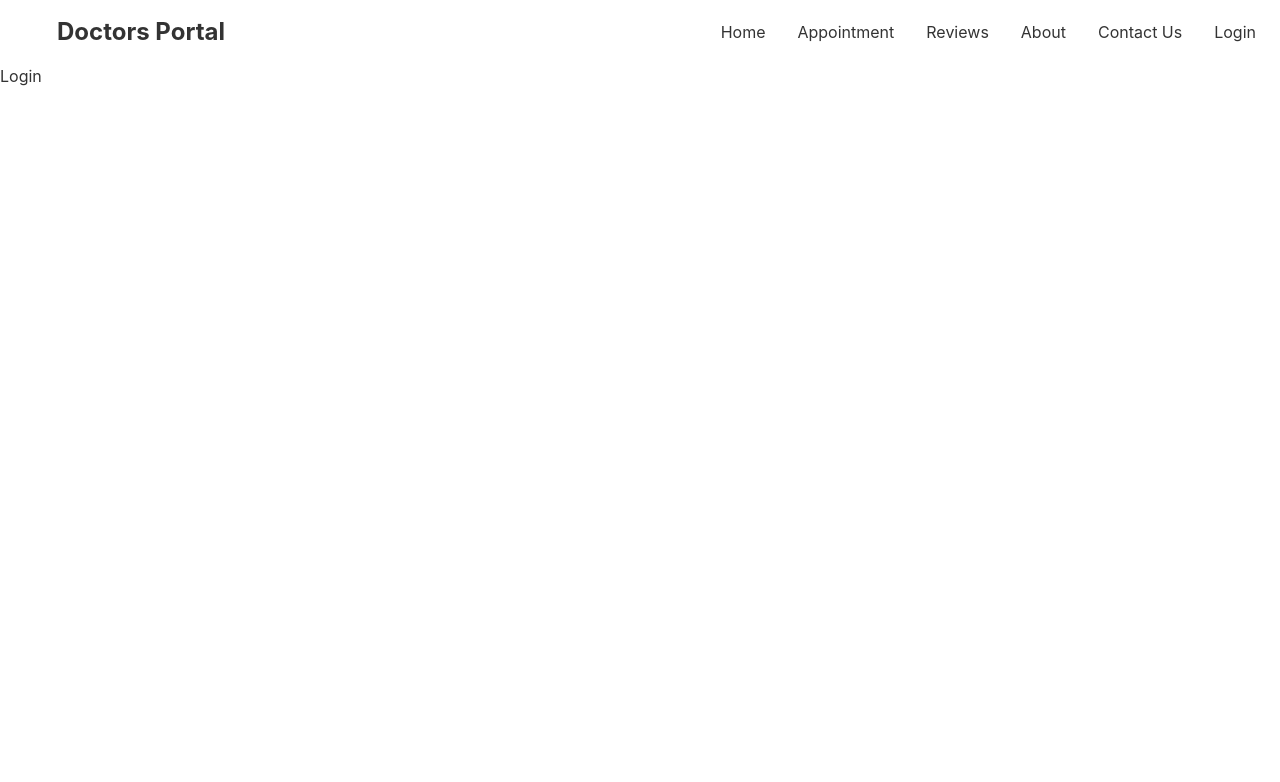
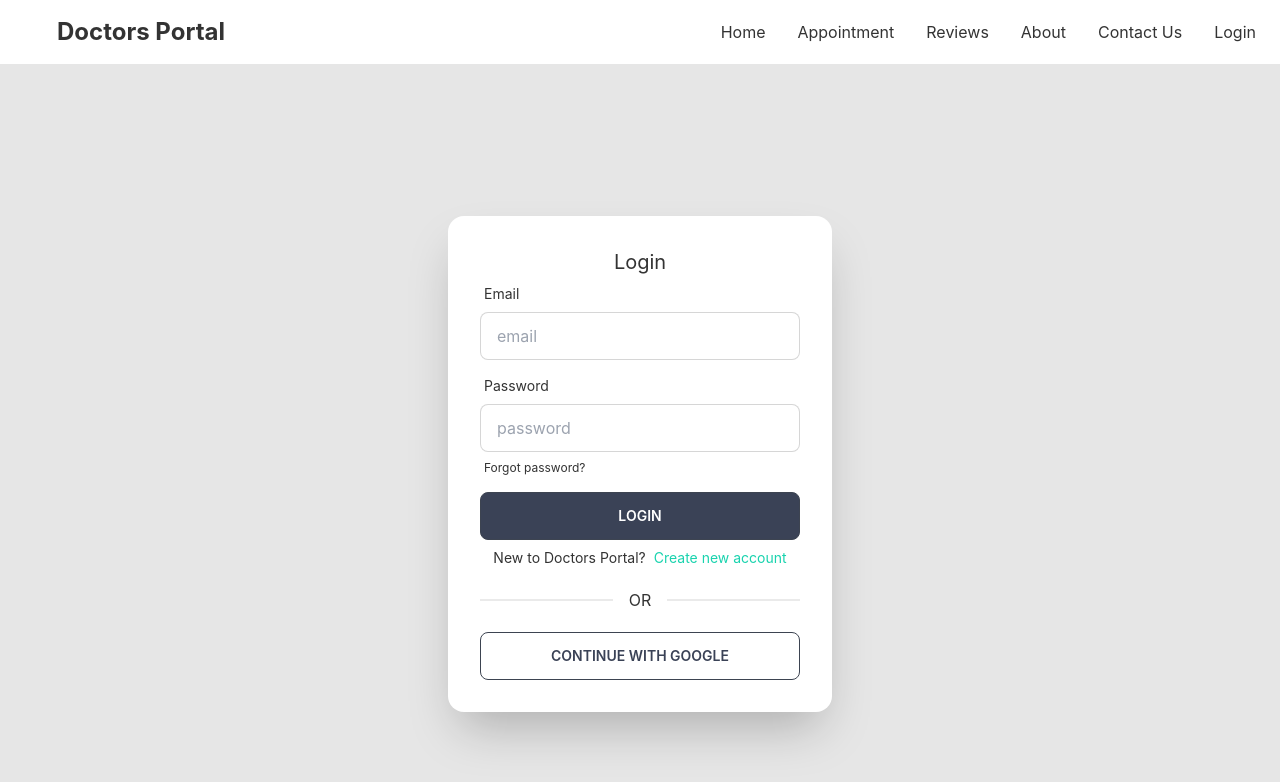
Before and after one commit to mdmehedihasan212/doctors-portal-client, a React (Create React App) app: page /login in a window 1280 px wide. Shown: the top 782 px of the page. Built offline with nearby package versions, Linux system fonts and the light colour scheme.

Commit message:
add login form

```diff
--- a/src/Pages/Appointment/AvailableAppointments.js
+++ b/src/Pages/Appointment/AvailableAppointments.js
@@ -25,7 +25,7 @@ const AvailableAppointments = ({ date }) => {
                     ></Service>)
                 }
             </div>
-            {treatment && <BookingModal treatment={treatment}></BookingModal>}
+            {treatment && <BookingModal date={date} treatment={treatment} setTreatment={setTreatment}></BookingModal>}
         </section>
     );
 };
--- a/src/Pages/Appointment/BookingModal.js
+++ b/src/Pages/Appointment/BookingModal.js
@@ -1,7 +1,15 @@
+import { format } from 'date-fns';
 import React from 'react';
 
-const BookingModal = ({ treatment }) => {
+const BookingModal = ({ date, treatment, setTreatment }) => {
     const { name, slots } = treatment;
+
+    const handleSubmit = event => {
+        event.preventDefault();
+        const slot = event.target.slot.value;
+        console.log(slot);
+        setTreatment(null)
+    }
 
     return (
         <div>
@@ -10,12 +18,17 @@ const BookingModal = ({ treatment }) => {
                 <div className="modal-box">
                     <label for="booking-modal" className="btn btn-sm btn-circle absolute right-2 top-2">✕</label>
                     <h3 className="font-bold text-lg text-center">Book Appointment : {name}</h3>
-                    <form className='grid grid-cols-1 gap-4 mt-3 justify-items-center'>
-                        <input type="text" placeholder="Type here" class="input input-bordered w-full max-w-xs" />
-                        <input type="text" placeholder="Type here" class="input input-bordered w-full max-w-xs" />
-                        <input type="text" placeholder="Type here" class="input input-bordered w-full max-w-xs" />
-                        <input type="text" placeholder="Type here" class="input input-bordered w-full max-w-xs" />
-                        <input type="text" placeholder="Type here" class="input input-bordered w-full max-w-xs" />
+                    <form onSubmit={handleSubmit} className='grid grid-cols-1 gap-4 mt-3 justify-items-center'>
+                        <input type="text" disabled value={format(date, 'PP')} class="input input-bordered w-full max-w-xs" />
+                        <select name='slot' class="select select-bordered w-full max-w-xs">
+                            {
+                                slots.map(slot => <option value={slot}>{slot}</option>)
+                            }
+
+                        </select>
+                        <input type="text" name='name' placeholder="Full Name" class="input input-bordered w-full max-w-xs" />
+                        <input type="number" name='number' placeholder="Phone Number" class="input input-bordered w-full max-w-xs" />
+                        <input type="email" name='email' placeholder="Email Address" class="input input-bordered w-full max-w-xs" />
                         <input type="submit" value='submit' class="input input-bordered w-full max-w-xs
                         btn btn-primary uppercase font-bold text-white bg-gradient-to-r from-secondary to-primary" />
                     </form>
--- a/src/Pages/Login/Login.js
+++ b/src/Pages/Login/Login.js
@@ -1,9 +1,44 @@
 import React from 'react';
+import { Link } from 'react-router-dom';
 
 const Login = () => {
     return (
-        <div>
-            <h1>Login</h1>
+        <div class="hero min-h-screen bg-base-200">
+            <div class="card flex-shrink-0 w-full max-w-sm shadow-2xl bg-base-100">
+                <div class="card-body">
+                    <div class="form-control">
+                        <h1 className='text-center text-xl'>Login</h1>
+                        <label class="label">
+                            <span class="label-text">Email</span>
+                        </label>
+                        <input type="text" placeholder="email" class="input input-bordered" />
+                    </div>
+                    <div class="form-control">
+                        <label class="label">
+                            <span class="label-text">Password</span>
+                        </label>
+                        <input type="text" placeholder="password" class="input input-bordered" />
+                        <label class="label">
+                            <a href="#" class="label-text-alt link link-hover">Forgot password?</a>
+                        </label>
+                    </div>
+                    <div class="form-control">
+                        <button class="btn bg-accent text-white text-md">Login</button>
+                    </div>
+                    <div className='text-sm text-center'>
+                        <p>New to Doctors Portal?
+                            <Link to={'/signup'} className='text-secondary ml-2 hover:link'>Create new account</Link>
+                        </p>
+                    </div>
+
+                    <div class="flex flex-col w-full border-opacity-50">
+                        <div class="divider">OR</div>
+                    </div>
+                    <div class="form-control">
+                        <button class="btn bg-white text-accent text-md hover:bg-white text-accent">Continue With Google</button>
+                    </div>
+                </div>
+            </div>
         </div>
     );
 };
```
